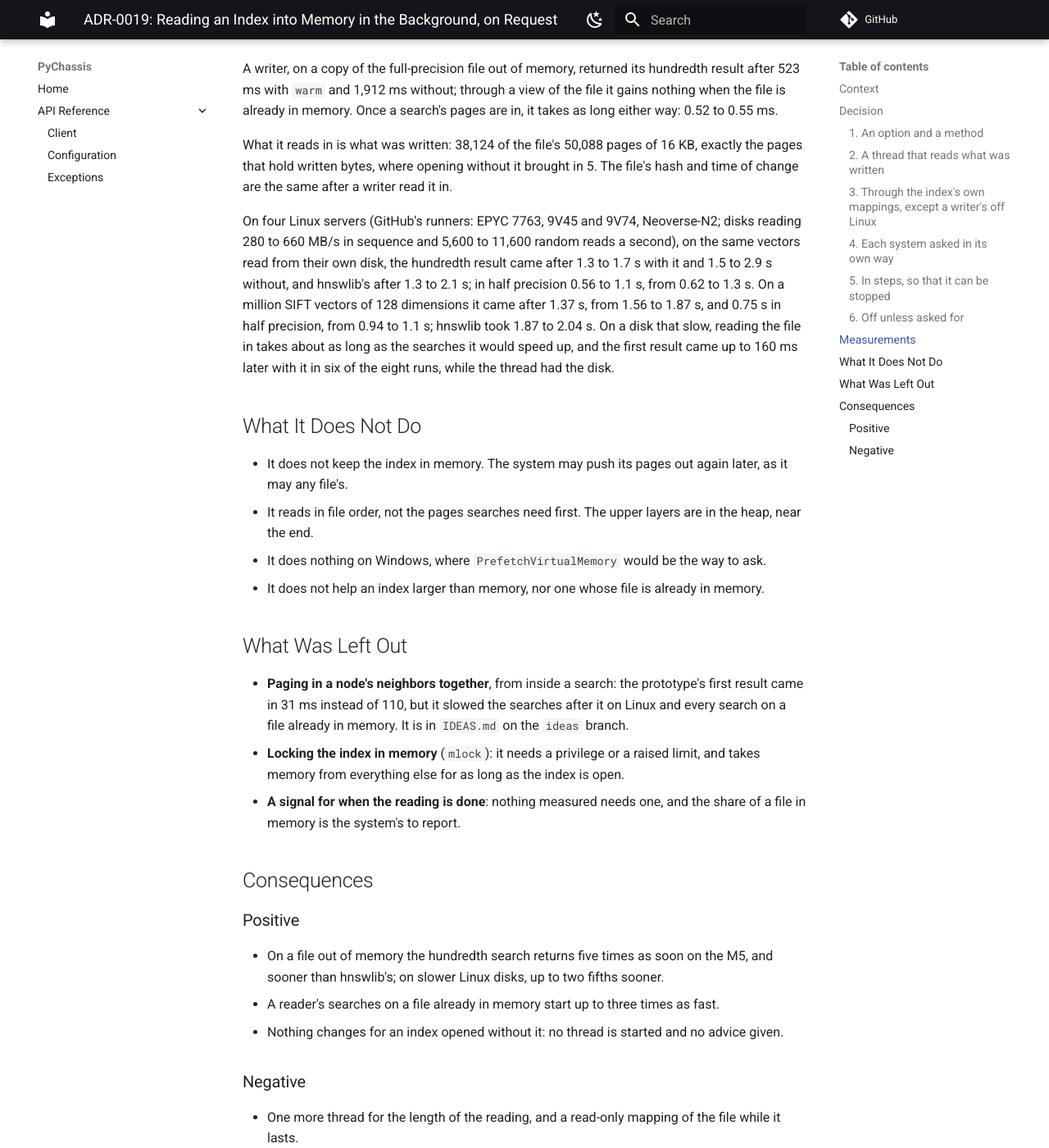
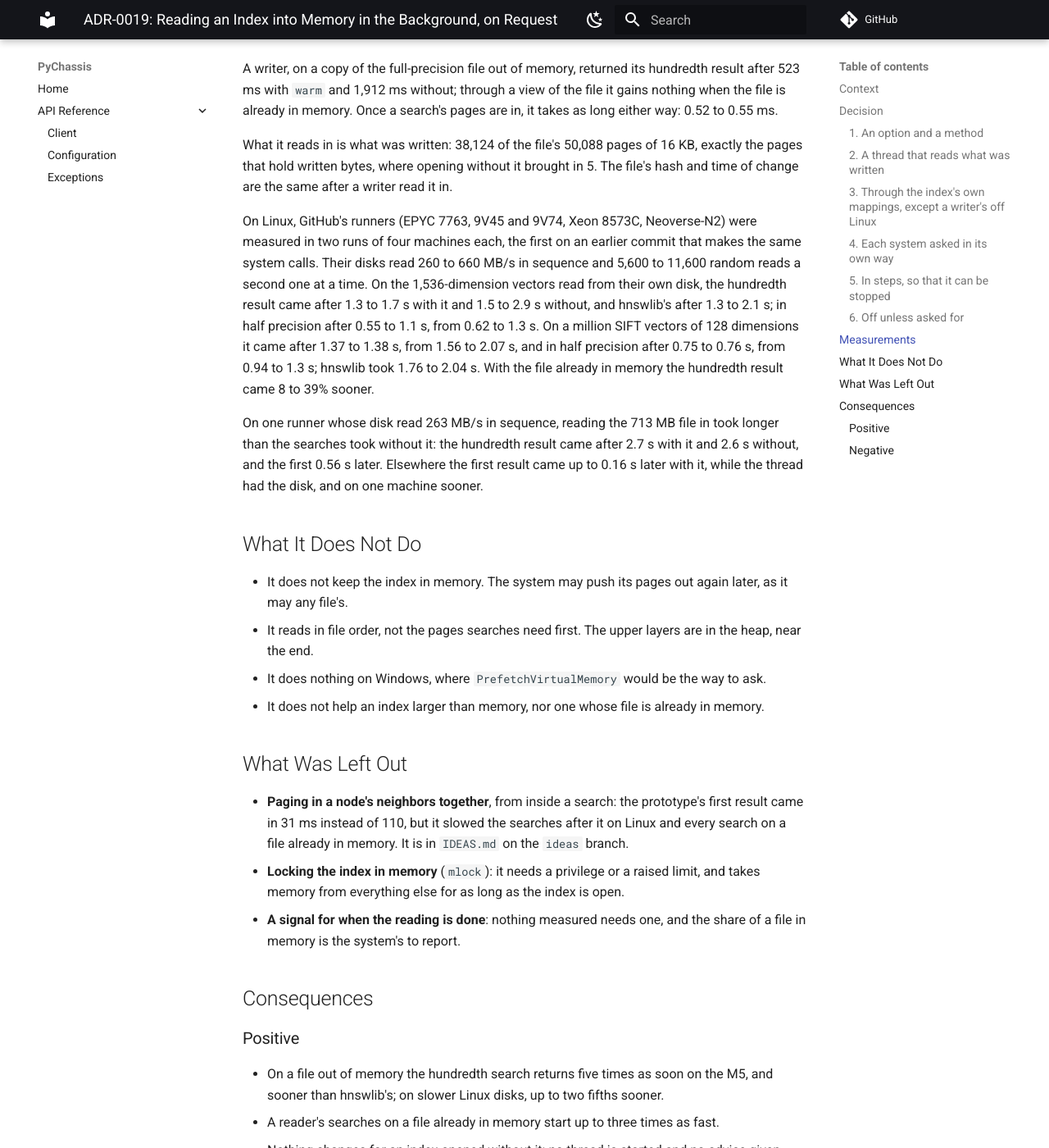
Before and after one commit to tanvincible/chassis, an MkDocs documentation site: the page built from docs/src/adr/019-warm.md, in a window 1280 px wide and 1400 px high, scrolled down 2624 px. Shown: the whole window at 82% size. Built offline with MkDocs 1.6.1 and Material for MkDocs 9.7.7, drawn with Linux system fonts in a browser that asks for light colours; comment, search, counter and statistics services are not loaded; some of the changed text lies outside the part shown.

Commit message:
docs: ADR-0019's Linux figures from a run on this code
Including a runner whose disk was too slow for warm() to pay.

```diff
--- a/docs/src/adr/019-warm.md
+++ b/docs/src/adr/019-warm.md
@@ -99,14 +99,20 @@ What it reads in is what was written: 38,124 of the file's 50,088 pages of 16 KB
 pages that hold written bytes, where opening without it brought in 5. The file's hash and time of
 change are the same after a writer read it in.
 
-On four Linux servers (GitHub's runners: EPYC 7763, 9V45 and 9V74, Neoverse-N2; disks reading 280
-to 660 MB/s in sequence and 5,600 to 11,600 random reads a second), on the same vectors read
-from their own disk, the hundredth result came after 1.3 to 1.7 s with it and 1.5 to 2.9 s
-without, and hnswlib's after 1.3 to 2.1 s; in half precision 0.56 to 1.1 s, from 0.62 to 1.3 s.
-On a million SIFT vectors of 128 dimensions it came after 1.37 s, from 1.56 to 1.87 s, and 0.75 s
-in half precision, from 0.94 to 1.1 s; hnswlib took 1.87 to 2.04 s. On a disk that slow, reading
-the file in takes about as long as the searches it would speed up, and the first result came up
-to 160 ms later with it in six of the eight runs, while the thread had the disk.
+On Linux, GitHub's runners (EPYC 7763, 9V45 and 9V74, Xeon 8573C, Neoverse-N2) were measured in
+two runs of four machines each, the first on an earlier commit that makes the same system calls.
+Their disks read 260 to 660 MB/s in sequence and 5,600 to 11,600 random reads a second one at a
+time. On the 1,536-dimension vectors read from their own disk, the hundredth result came after
+1.3 to 1.7 s with it and 1.5 to 2.9 s without, and hnswlib's after 1.3 to 2.1 s; in half
+precision after 0.55 to 1.1 s, from 0.62 to 1.3 s. On a million SIFT vectors of 128 dimensions it
+came after 1.37 to 1.38 s, from 1.56 to 2.07 s, and in half precision after 0.75 to 0.76 s, from
+0.94 to 1.3 s; hnswlib took 1.76 to 2.04 s. With the file already in memory the hundredth result
+came 8 to 39% sooner.
+
+On one runner whose disk read 263 MB/s in sequence, reading the 713 MB file in took longer than
+the searches took without it: the hundredth result came after 2.7 s with it and 2.6 s without,
+and the first 0.56 s later. Elsewhere the first result came up to 0.16 s later with it, while the
+thread had the disk, and on one machine sooner.
 
 ## What It Does Not Do
 
@@ -141,4 +147,6 @@ to 160 ms later with it in six of the eight runs, while the thread had the disk.
 * One more thread for the length of the reading, and a read-only mapping of the file while it
   lasts.
 * On Linux before 5.14 it reads in only some of the index.
+* On a disk that reads the file in more slowly than searches bring in what they need, it gains
+  nothing and the first result comes later.
 * An application that asks for it on an index much larger than memory pushes everything else out.
```
Also changed, not shown: docs/src/guide/api-reference.md (+2 -1 lines).
